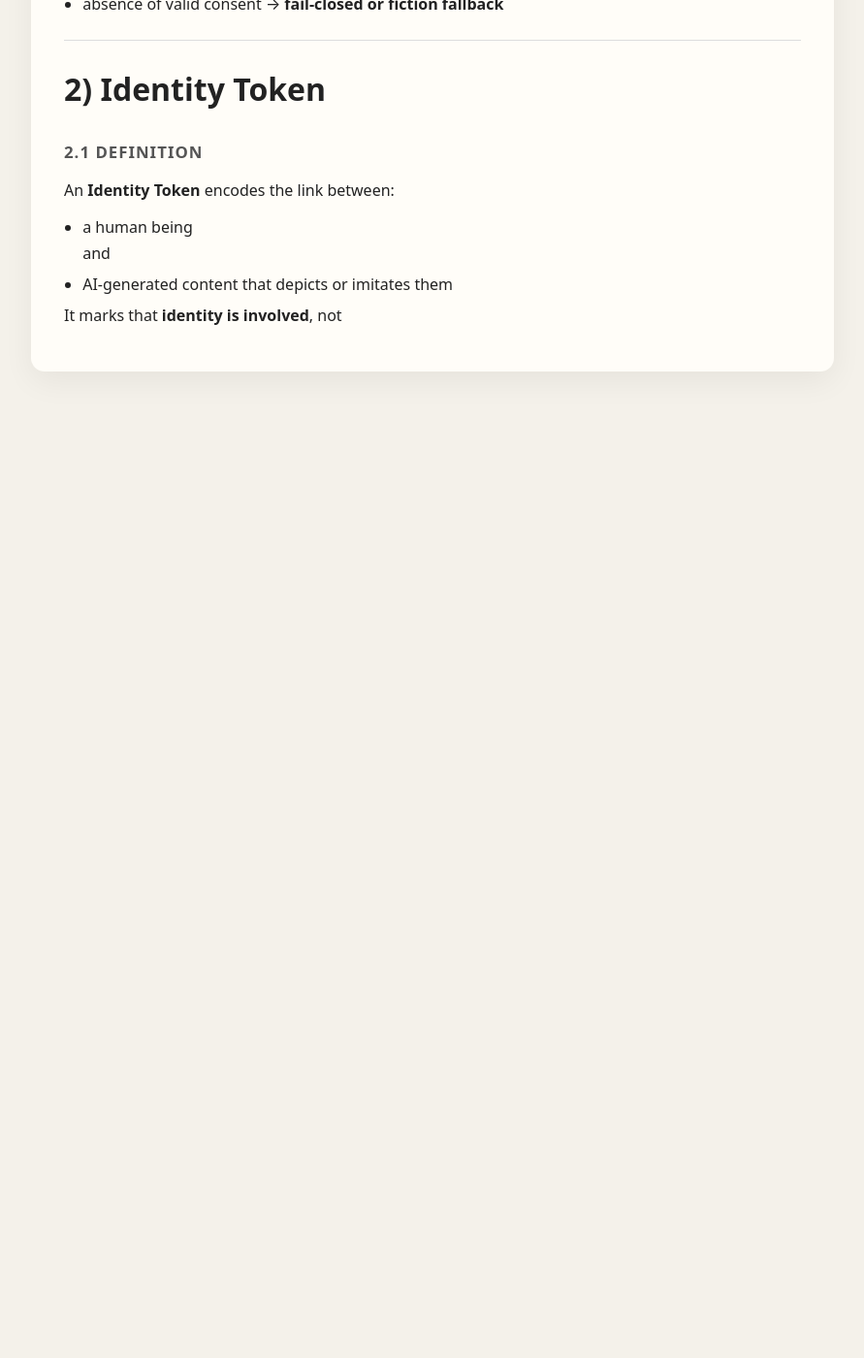
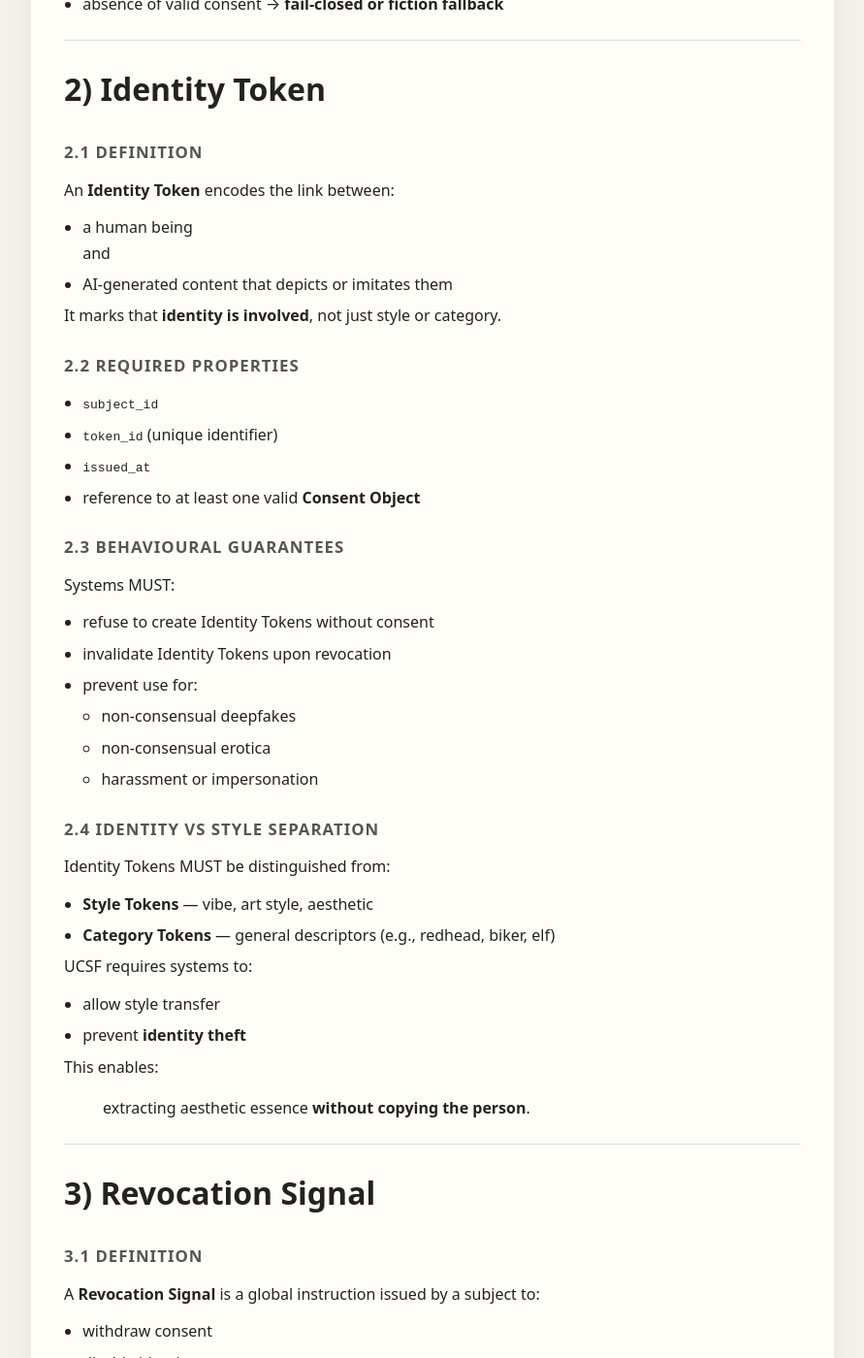
Before and after one commit to MartijnBruzzese/ModelHaven-Studio, a Jekyll site: the page built from PRIMITIVES.md, in a window 1280 px wide and 1400 px high, scrolled down 2027 px. Shown: the whole window at 97% size, without its empty margins (194-1085 px from the left). Built offline with Jekyll 4.4.1, drawn with Linux system fonts in a browser that asks for light colours; our own code applies the rules of GitHub Pages for plain Markdown files; before the commit the page ends 2458 px from its top, so only the background shows below that; some of the changed text lies outside the part shown.

Commit message:
Update PRIMITIVES.md

```diff
--- a/PRIMITIVES.md
+++ b/PRIMITIVES.md
@@ -93,4 +93,144 @@ An **Identity Token** encodes the link between:
 and
 - AI-generated content that depicts or imitates them
 
-It marks that **identity is involved**, not
+It marks that **identity is involved**, not just style or category.
+
+## 2.2 Required properties
+
+- `subject_id`
+- `token_id` (unique identifier)
+- `issued_at`
+- reference to at least one valid **Consent Object**
+
+## 2.3 Behavioural guarantees
+
+Systems MUST:
+
+- refuse to create Identity Tokens without consent
+- invalidate Identity Tokens upon revocation
+- prevent use for:
+  - non-consensual deepfakes
+  - non-consensual erotica
+  - harassment or impersonation
+
+## 2.4 Identity vs Style separation
+
+Identity Tokens MUST be distinguished from:
+
+- **Style Tokens** — vibe, art style, aesthetic
+- **Category Tokens** — general descriptors (e.g., redhead, biker, elf)
+
+UCSF requires systems to:
+
+- allow style transfer
+- prevent **identity theft**
+
+This enables:
+
+> extracting aesthetic essence **without copying the person**.
+
+---
+
+# 3) Revocation Signal
+
+## 3.1 Definition
+
+A **Revocation Signal** is a global instruction issued by a subject to:
+
+- withdraw consent
+- disable identity use
+- invalidate Identity Tokens
+
+## 3.2 Required behaviours
+
+Upon receiving a Revocation Signal, a UCSF-compliant system MUST:
+
+- propagate the revocation through dependent subsystems
+- prevent further generation using the revoked identity
+- mark related Identity Tokens as **invalid**
+- default to:
+  - blocked output, or
+  - fictionalised replacement content
+
+## 3.3 Nature of revocation
+
+Revocation under UCSF is:
+
+- unilateral
+- immediate
+- does not require justification
+
+Platform inconvenience is **not** a valid reason to deny revocation.
+
+---
+
+# 4) Safety Mode Flag
+
+## 4.1 Definition
+
+A **Safety Mode Flag** determines which kinds of content the system is allowed to generate.
+
+Minimum required modes:
+
+- `MINOR_MODE`
+- `ADULT_MODE`
+
+## 4.2 MINOR_MODE guarantees
+
+MINOR_MODE MUST:
+
+- disallow all erotic/sexual content
+- prohibit sexualisation of minors entirely
+- fail closed on age ambiguity
+- reduce parasocial bonding mechanics
+- avoid addictive interaction loops
+
+## 4.3 ADULT_MODE guarantees
+
+ADULT_MODE MUST:
+
+- require Consent Objects for identity-based generation
+- still prohibit minor/animal sexualisation absolutely
+- provide revocation controls and exits
+- fall back to fictionalisation where consent is absent or unclear
+
+---
+
+# 5) Fictionalisation Engine (Conceptual Component)
+
+## 5.1 Purpose
+
+The Fictionalisation Engine exists to:
+
+- preserve fantasy
+- avoid harming real people
+
+## 5.2 Behaviour
+
+When identity consent is missing or revoked, the engine:
+
+- strips identity-linked characteristics
+- generates **fully fictional characters instead**
+- clearly signals to the user that fictionalisation occurred
+
+## 5.3 Hard constraints
+
+The Fictionalisation Engine MUST NOT:
+
+- recreate the same real person
+- allow easy “reverse-engineering” of identity
+- intentionally mimic minors or specific real individuals
+
+---
+
+## ✔ Status of this document
+
+- Draft specification
+- Implementation-agnostic
+- Open to peer review
+- Linked conceptually to:
+  - `FRAMEWORK.md`
+  - `PRINCIPLES.md`
+  - `BOOK_DRAFT.md`
+
+_Last updated: December 26, 2025_
```
